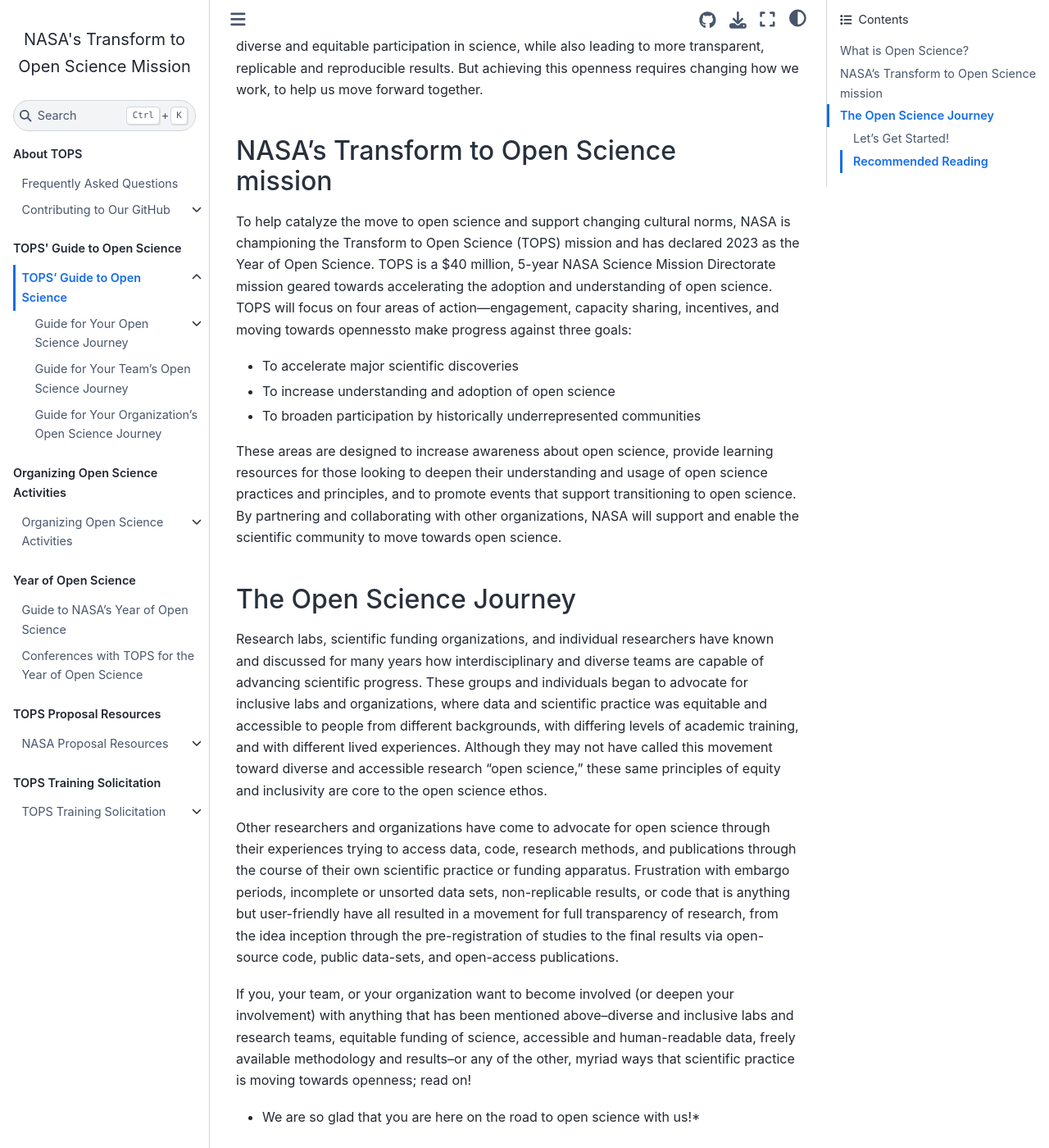
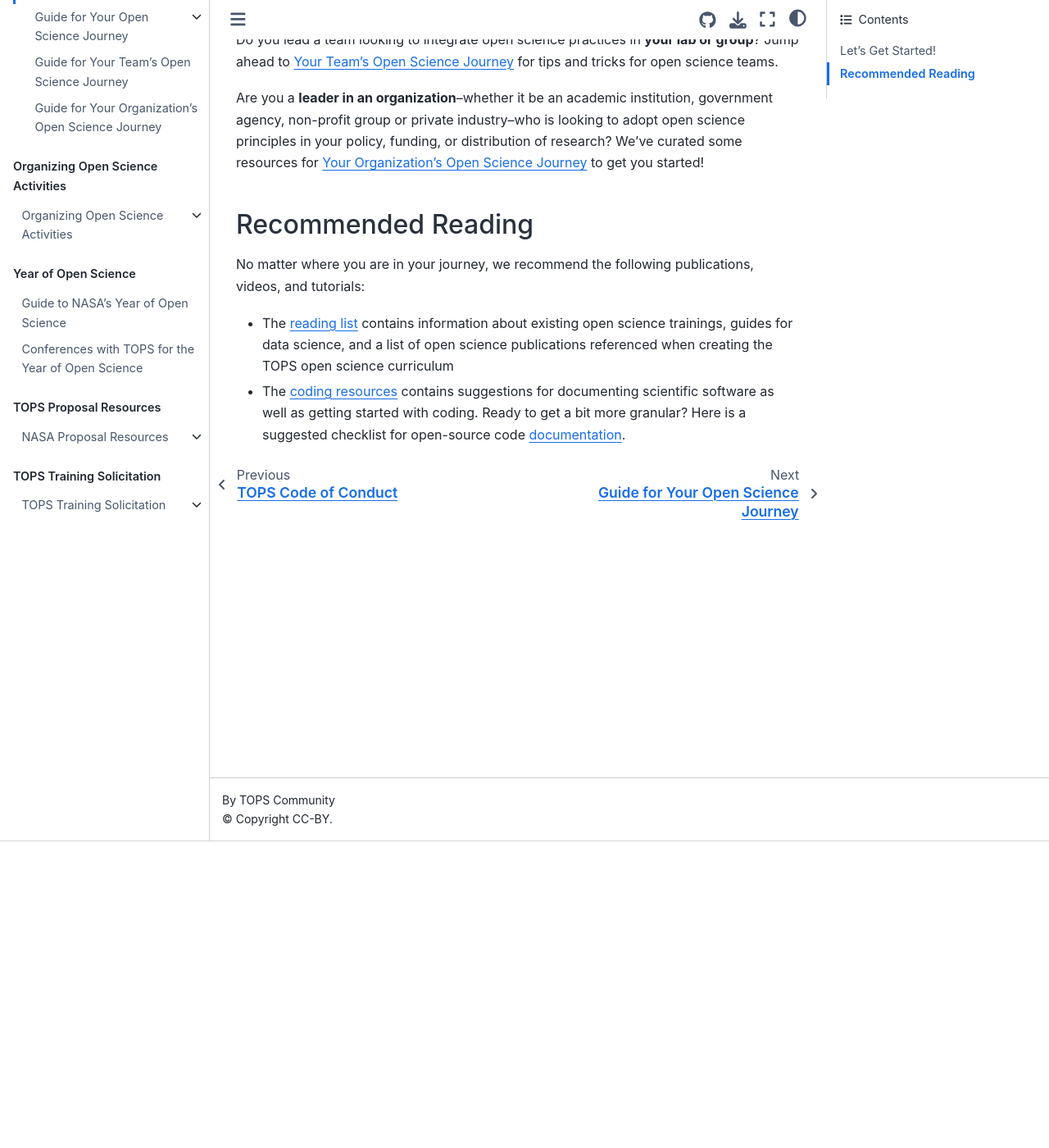
Before and after one commit to nasa/Transform-to-Open-Science-Book, a Jupyter Book: the page built from Open_Science_Cookbook/readme.md, in a window 1280 px wide and 1400 px high, scrolled down 374 px. Shown: the whole window at 82% size. Built offline with Jupyter Book 1.0.4 settings and Sphinx 7.4.7 and the Sphinx Book theme 1.1.4, drawn with Linux system fonts in a browser that asks for light colours; some of the changed text lies outside the part shown.

Commit message:
Update readme.md
Slimmed down given moving much of content to the home page (index.md file)

```diff
--- a/Open_Science_Cookbook/readme.md
+++ b/Open_Science_Cookbook/readme.md
@@ -1,26 +1,6 @@
 # TOPS' Guide to Open Science
 
 We can all take actions, both big and small, to promote open science in our own work, in how our team's are run, and how our organization's make policy and funding decisions. This living guidebook is here to point our community members towards some of our favorite open science resources, as well as some we have gathered ourselves.
-
-## What is Open Science?
-Open science—opening up the scientific process from idea inception to result—increases access to knowledge and expands opportunities for participation. Sharing the data, code, results, and knowledge associated with the scientific process enables more inclusive, diverse and equitable participation in science, while also leading to more transparent, replicable and reproducible results. But achieving this openness requires changing how we work, to help us move forward together.
-
-## NASA’s Transform to Open Science mission
-To help catalyze the move to open science and support changing cultural norms, NASA is championing the Transform to Open Science (TOPS) mission and has declared 2023 as the Year of Open Science. TOPS  is a $40 million, 5-year NASA Science Mission Directorate mission geared towards accelerating the adoption and understanding of open science. TOPS will focus on four areas of action—engagement, capacity sharing, incentives, and moving towards opennessto make progress against three goals:
-- To accelerate major scientific discoveries
-- To increase understanding and adoption of open science
-- To broaden participation by historically underrepresented communities
-
-These areas are designed to increase awareness about open science, provide learning resources for those looking to deepen their understanding and usage of open science practices and principles, and to promote events that support transitioning to open science. By partnering and collaborating with other organizations, NASA will support and enable the scientific community to move towards open science.
-
-## The Open Science Journey
-Research labs, scientific funding organizations, and individual researchers have known and discussed for many years how interdisciplinary and diverse teams are capable of advancing scientific progress. These groups and individuals began to advocate for inclusive labs and organizations, where data and scientific practice was equitable and accessible to people from different backgrounds, with differing levels of academic training, and with different lived experiences. Although they may not have called this movement toward diverse and accessible research "open science," these same principles of equity and inclusivity are core to the open science ethos.
-
-Other researchers and organizations have come to advocate for open science through their experiences trying to access data, code, research methods, and publications through the course of their own scientific practice or funding apparatus. Frustration with embargo periods, incomplete or unsorted data sets, non-replicable results, or code that is anything but user-friendly have all resulted in a movement for full transparency of research, from the idea inception through the pre-registration of studies to the final results via open-source code, public data-sets, and open-access publications.
-
-If you, your team, or your organization want to become involved (or deepen your involvement) with anything that has been mentioned above--diverse and inclusive labs and research teams, equitable funding of science, accessible and human-readable data, freely available methodology and results--or any of the other, myriad ways that scientific practice is moving towards openness; read on!
-
-* We are so glad that you are here on the road to open science with us!*
 
  ### Let's Get Started!
 
```
